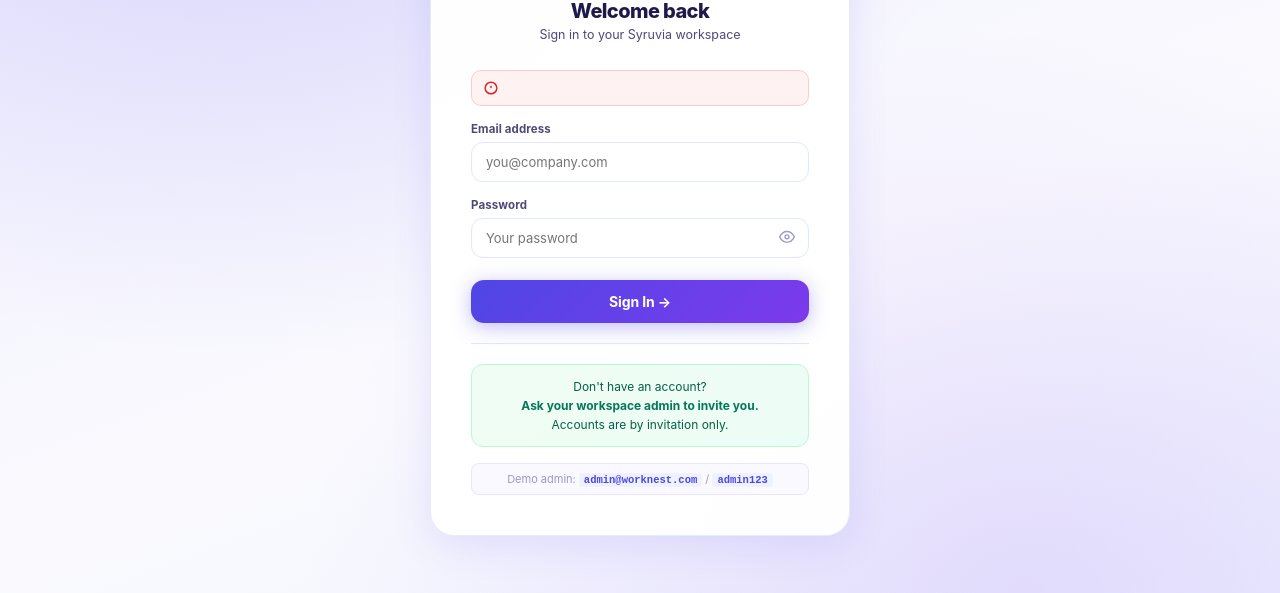
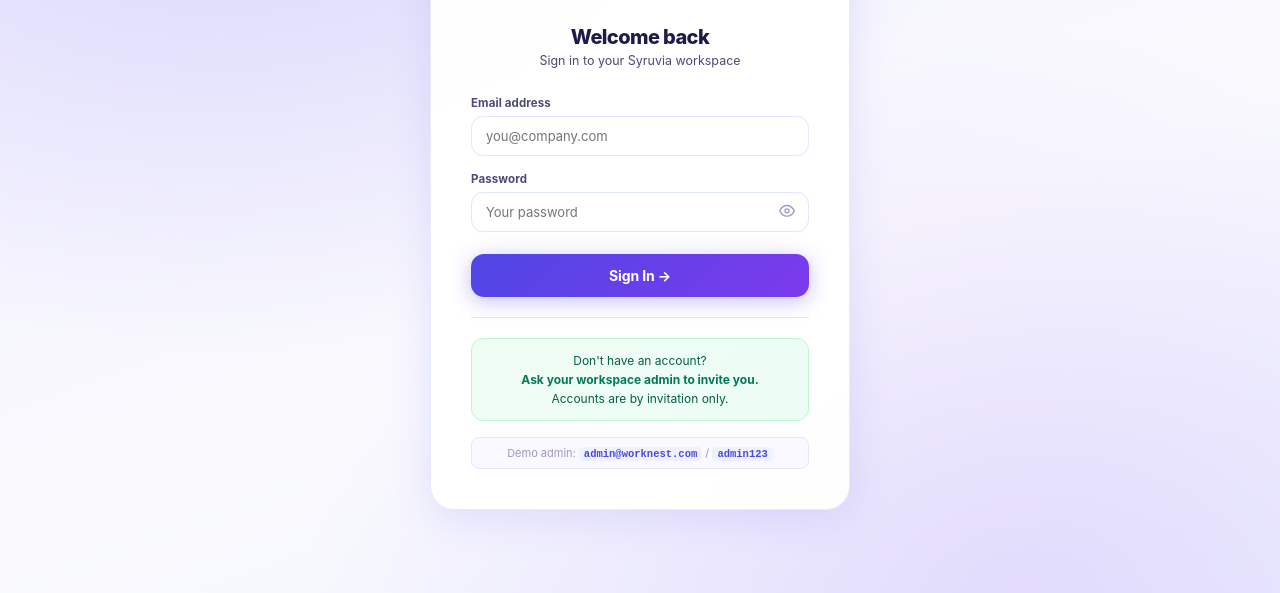
Before and after one commit to dw-brecx/Work-Management, a website: page public/login.html in a window 1280 px wide. Shown: the part 207-800 px from the top of the page. Drawn offline with Linux system fonts and the light colour scheme; no server answers.

Commit message:
Fix login error box always visible (duplicate display property)

```diff
--- a/public/login.html
+++ b/public/login.html
@@ -60,8 +60,8 @@
 .btn:disabled{opacity:.6;cursor:default;transform:none;box-shadow:none}
 .err-msg{
   background:#fef2f2;border:1.5px solid #fecaca;color:var(--red);
-  font-size:12px;padding:10px 12px;border-radius:10px;margin-bottom:16px;display:none;
-  display:flex;align-items:center;gap:8px;
+  font-size:12px;padding:10px 12px;border-radius:10px;margin-bottom:16px;
+  display:none;align-items:center;gap:8px;
 }
 .err-msg.show{display:flex}
 .err-msg svg{flex-shrink:0}
```
